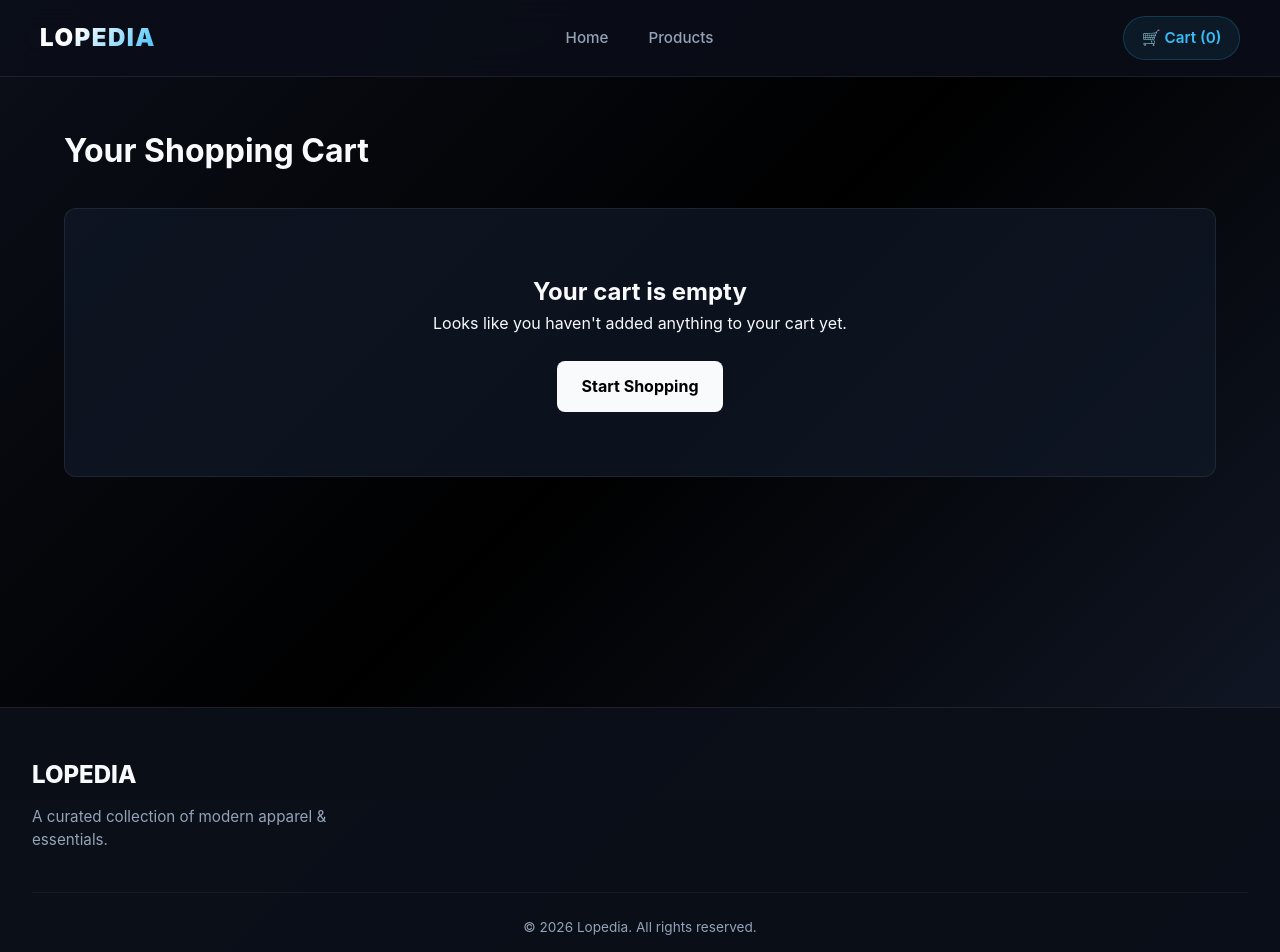
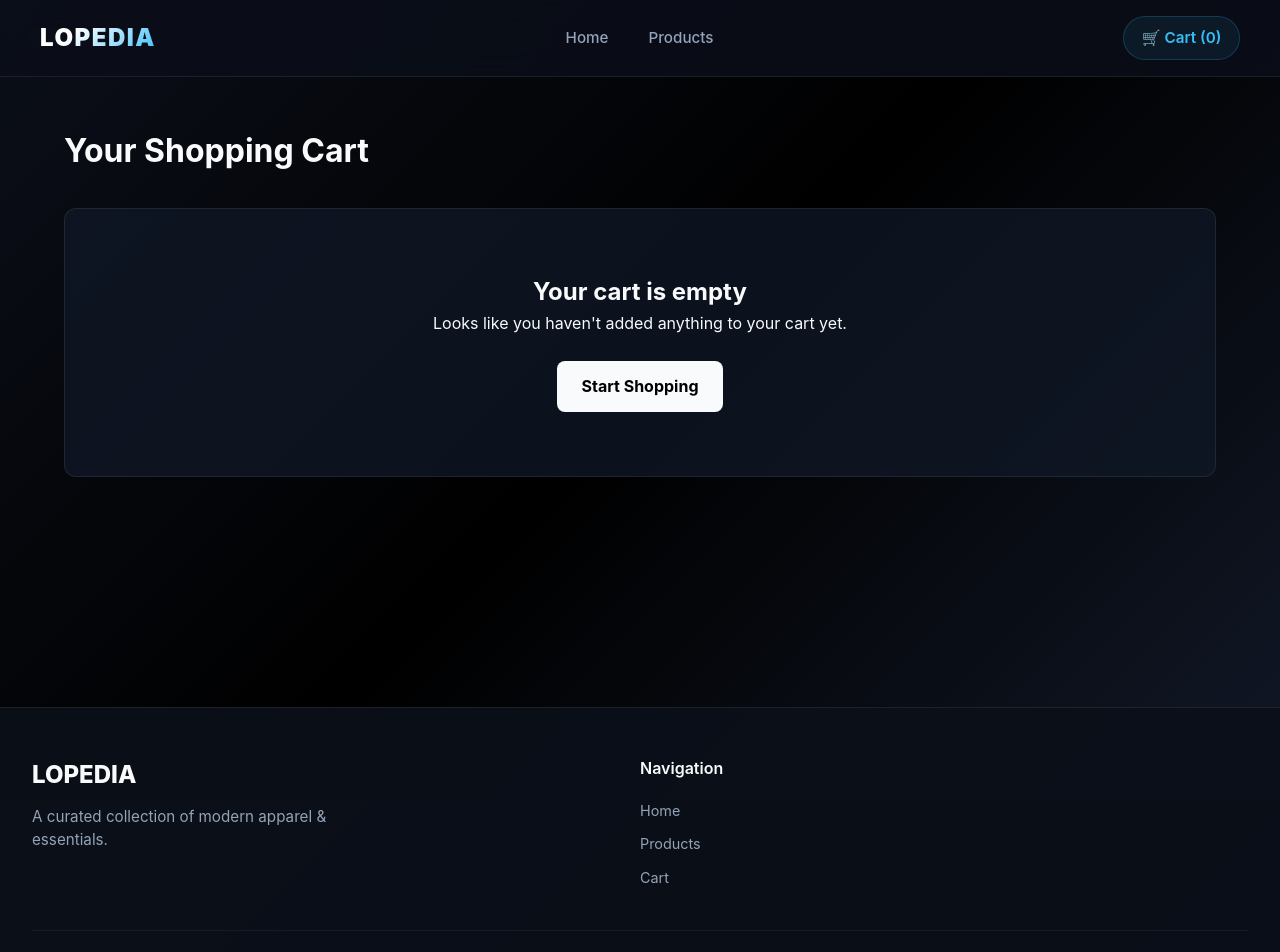
Before and after one commit to demetre-12/Finaluri, a React (Vite) app: page /cart in a window 1280 px wide. Shown: the top 952 px of the page. Built offline with nearby package versions, Linux system fonts and the light colour scheme.

Commit message:
mexute commit

```diff
--- a/index.html
+++ b/index.html
@@ -2,9 +2,17 @@
 <html lang="en">
   <head>
     <meta charset="UTF-8" />
-    <link rel="icon" type="image/svg+xml" href="/favicon.svg" />
+    <link rel="icon" type="image/svg+xml" href="/vite.svg" />
     <meta name="viewport" content="width=device-width, initial-scale=1.0" />
-    <title>finaluri</title>
+    <meta
+      name="description"
+      content="Lopedia - მრავალფუნქციური და სწრაფი ონლაინ მაღაზია საუკეთესო პროდუქტებით."
+    />
+    <title>Lopedia — ონლაინ მაღაზია</title>
+
+    <!-- Preconnect for faster image loading (weserv.nl) -->
+    <link rel="preconnect" href="https://images.weserv.nl" />
+    <link rel="dns-prefetch" href="https://images.weserv.nl" />
   </head>
   <body>
     <div id="root"></div>
--- /dev/null
+++ b/src/components/Footer.jsx
@@ -0,0 +1,34 @@
+import React from "react";
+import { Link } from "react-router-dom";
+
+export default function Footer() {
+  return (
+    <footer className="lopedia-footer">
+      <div className="footer-container">
+        <div className="footer-brand">
+          <h2 className="footer-logo">LOPEDIA</h2>
+          <p>A curated collection of modern apparel & essentials.</p>
+        </div>
+
+        <div className="footer-links">
+          <h4>Navigation</h4>
+          <ul>
+            <li>
+              <Link to="/">Home</Link>
+            </li>
+            <li>
+              <Link to="/products">Products</Link>
+            </li>
+            <li>
+              <Link to="/cart">Cart</Link>
+            </li>
+          </ul>
+        </div>
+      </div>
+
+      <div className="footer-bottom">
+        <p>&copy; {new Date().getFullYear()} Lopedia. All rights reserved.</p>
+      </div>
+    </footer>
+  );
+}
--- a/src/components/footer.jsx
+++ /dev/null
@@ -1,17 +0,0 @@
-import React from "react";
-
-export default function Footer() {
-  return (
-    <footer className="lopedia-footer">
-      <div className="footer-container">
-        <div className="footer-brand">
-          <h2 className="footer-logo">LOPEDIA</h2>
-          <p>A curated collection of modern apparel & essentials.</p>
-        </div>
-      </div>
-      <div className="footer-bottom">
-        <p>&copy; {new Date().getFullYear()} Lopedia. All rights reserved.</p>
-      </div>
-    </footer>
-  );
-}
--- a/src/main.jsx
+++ b/src/main.jsx
@@ -1,6 +1,8 @@
 import React from "react";
 import ReactDOM from "react-dom/client";
+import { BrowserRouter } from "react-router-dom";
 import App from "./App.jsx";
+import { CartProvider } from "./context/CartContext.jsx";
 import "./index.css";
 
 const rootElement = document.getElementById("root");
@@ -8,7 +10,11 @@ const rootElement = document.getElementById("root");
 if (rootElement) {
   ReactDOM.createRoot(rootElement).render(
     <React.StrictMode>
-      <App />
+      <BrowserRouter>
+        <CartProvider>
+          <App />
+        </CartProvider>
+      </BrowserRouter>
     </React.StrictMode>,
   );
 }
--- a/src/pages/ProductsPage.jsx
+++ b/src/pages/ProductsPage.jsx
@@ -45,6 +45,7 @@ export default function ProductsPage() {
     setSortedProducts(result);
   }, [sortBy, products]);
 
+  if (loading) return <div className="state-message">Loading catalog...</div>;
   if (error)
     return (
       <div className="state-message" style={{ color: "#ef4444" }}>
@@ -72,21 +73,13 @@ export default function ProductsPage() {
       </div>
 
       <div className="product-grid">
-        {loading
-          ? Array.from({ length: 8 }).map((_, i) => (
-              <div key={i} className="skeleton-card" />
-            ))
-          : sortedProducts.map((product) => (
+        {sortedProducts.map((product, index) => (
           <div key={product.id} className="product-card">
-                <Link
-                  to={`/products/${product.id}`}
-                  className="product-image-box"
-                >
+            <Link to={`/products/${product.id}`} className="product-image-box">
               <img
-                    src={getOptimizedImageUrl(product.image, 350)}
+                src={getOptimizedImageUrl(product.image, 200, 75)}
                 alt={product.title}
-                    loading="lazy"
-                    decoding="async"
+                loading={index === 0 ? "eager" : "lazy"}
                 width="200"
                 height="200"
               />
@@ -100,13 +93,8 @@ export default function ProductsPage() {
             </div>
 
             <div className="product-footer">
-                  <span className="product-price">
-                    ${product.price.toFixed(2)}
-                  </span>
-                  <button
-                    className="add-btn"
-                    onClick={() => addToCart(product)}
-                  >
+              <span className="product-price">${product.price.toFixed(2)}</span>
+              <button className="add-btn" onClick={() => addToCart(product)}>
                 Add to Cart
               </button>
             </div>
```
Also changed, not shown: src/App.jsx (+2 -6 lines), src/components/Header.jsx (line endings or trailing spaces), 6 other files (tests, documents, lock files or other folders). Lines whose indentation alone changed are shown as unchanged.
